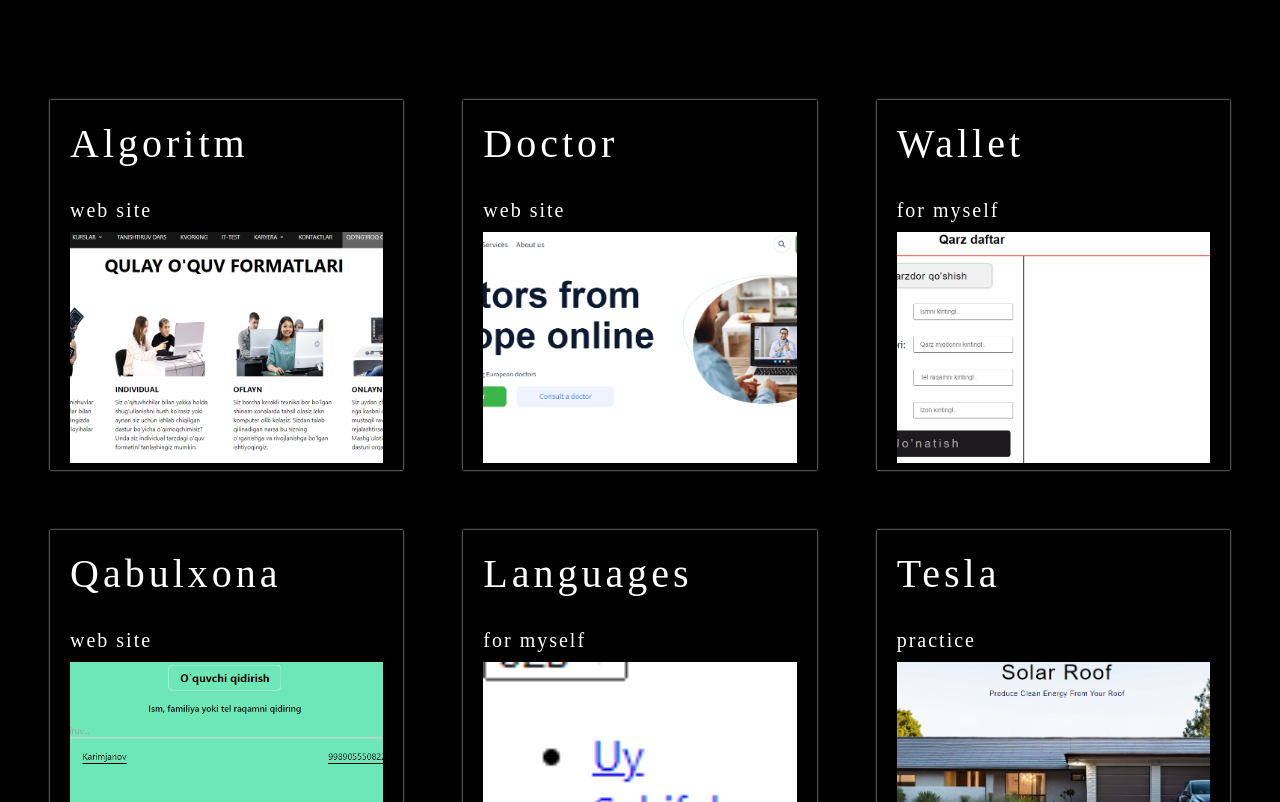
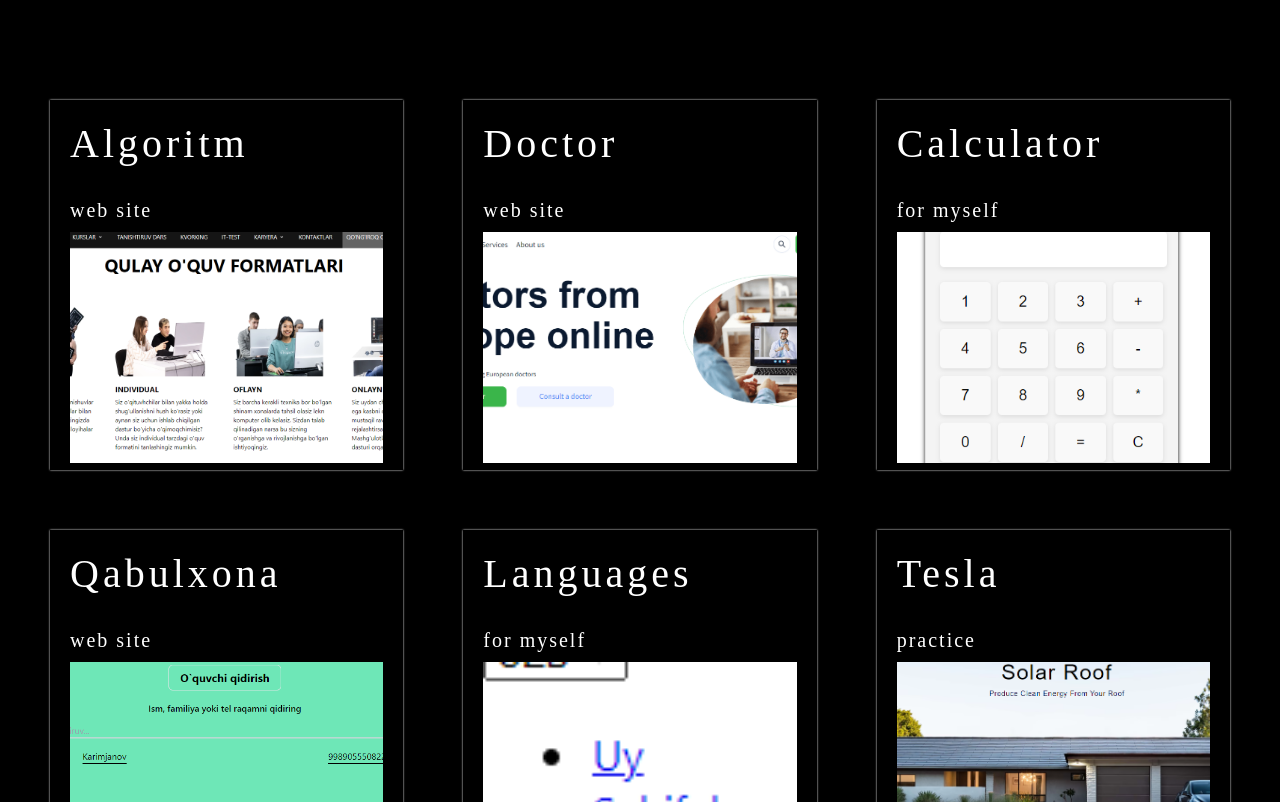
Before and after one commit to IsoxonD701/Portfolio, a React (Create React App) app: page / in a window 1280 px wide. Shown: the part 980-1782 px from the top of the page. Built offline with nearby package versions, Linux system fonts and the light colour scheme.

Commit message:
dadalpdjoifah

```diff
--- a/src/static_project.js
+++ b/src/static_project.js
@@ -27,11 +27,11 @@ export const static_project = [
     },
     {
         id:3,
-        text:"Wallet",
+        text:"Calculator",
         text_p:"for myself",
         image:i3,
-        btn:"Wallet",
-        a:"/"
+        btn:"Calculator",
+        a:"https://calculator-five-livid.vercel.app/"
     },
     {
         id:4,
```
Also changed, not shown: src/images/wallet.png.
